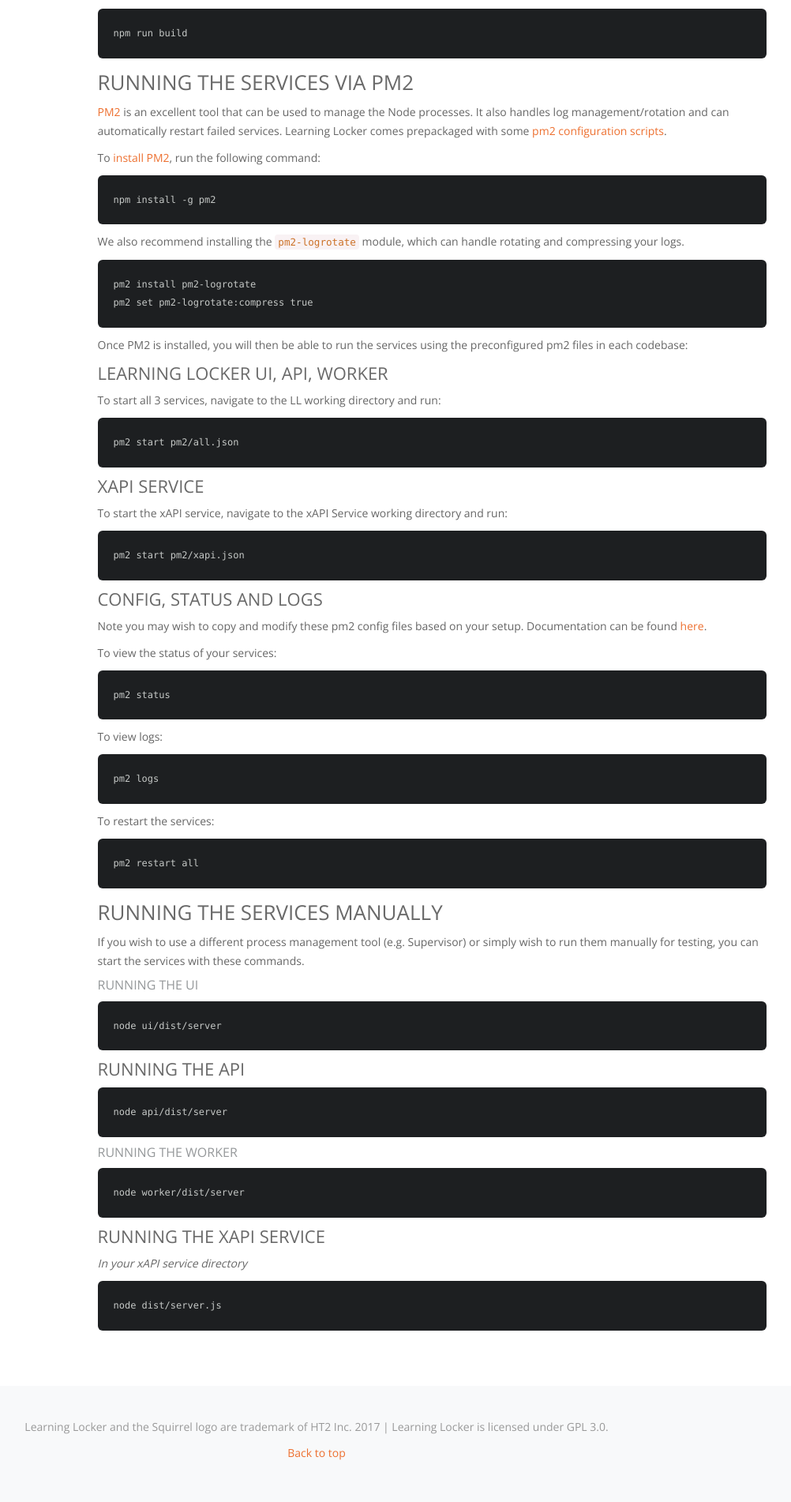
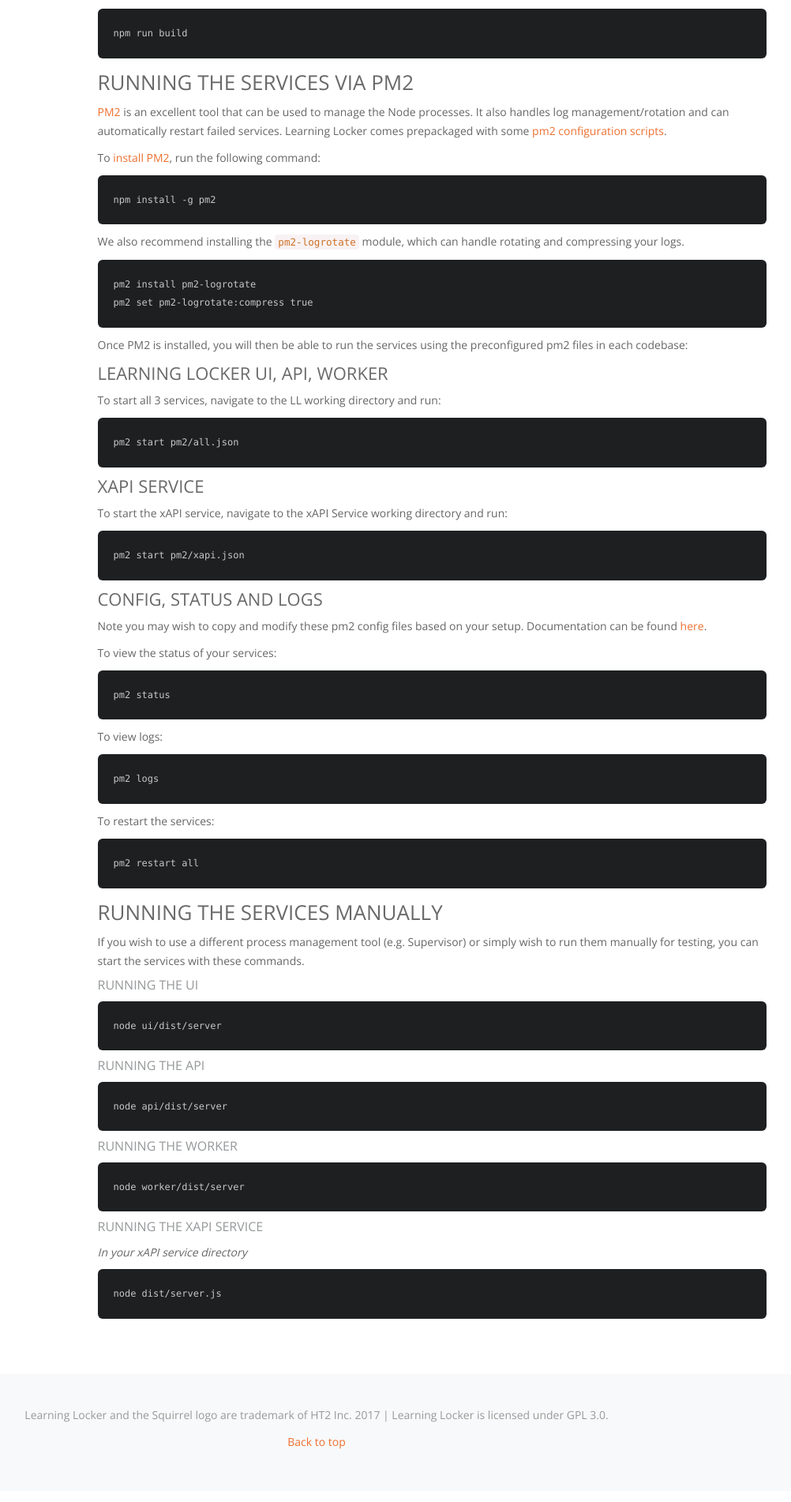
Before and after one commit to LearningLocker/docs, a Jekyll site: the page built from src/guides-custom-installation.md, in a window 1280 px wide. Shown: the part 1694-3596 px from the top of the page at 79% size, without its empty margins (239-1241 px from the left). Built offline with Jekyll 4.4.1, drawn with Linux system fonts in a browser that asks for light colours; nearby versions of some CDN libraries; our own code applies the rules of GitHub Pages for plain Markdown files.

Commit message:
Formatting

````diff
--- a/src/guides-custom-installation.md
+++ b/src/guides-custom-installation.md
@@ -142,7 +142,7 @@
 node ui/dist/server
 ```
 
-### Running the API
+#### Running the API
 
 ```
 node api/dist/server
@@ -156,7 +156,7 @@
 ```
 
 
-### Running the xAPI service
+#### Running the xAPI service
 
 _In your xAPI service directory_
 
````
